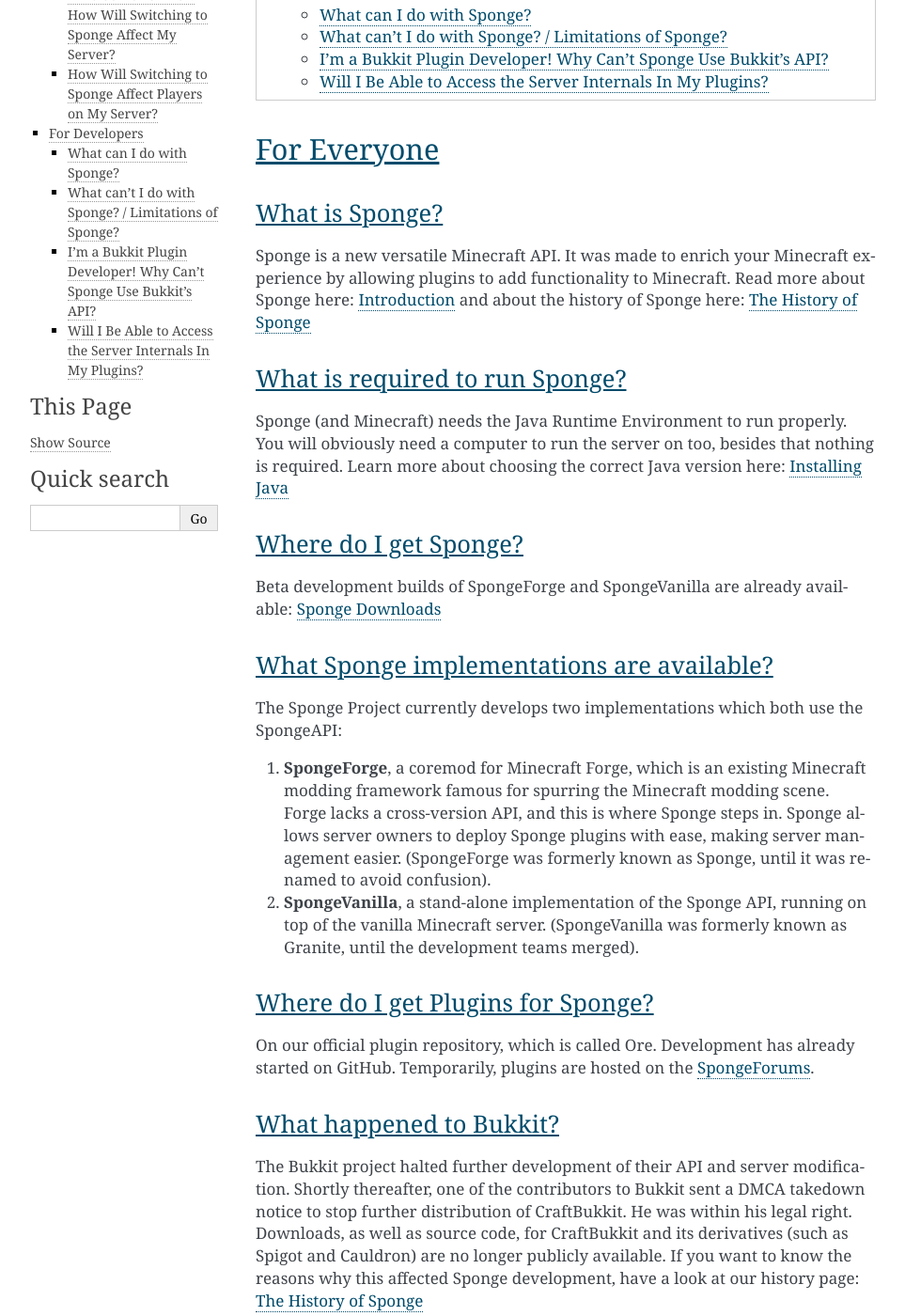
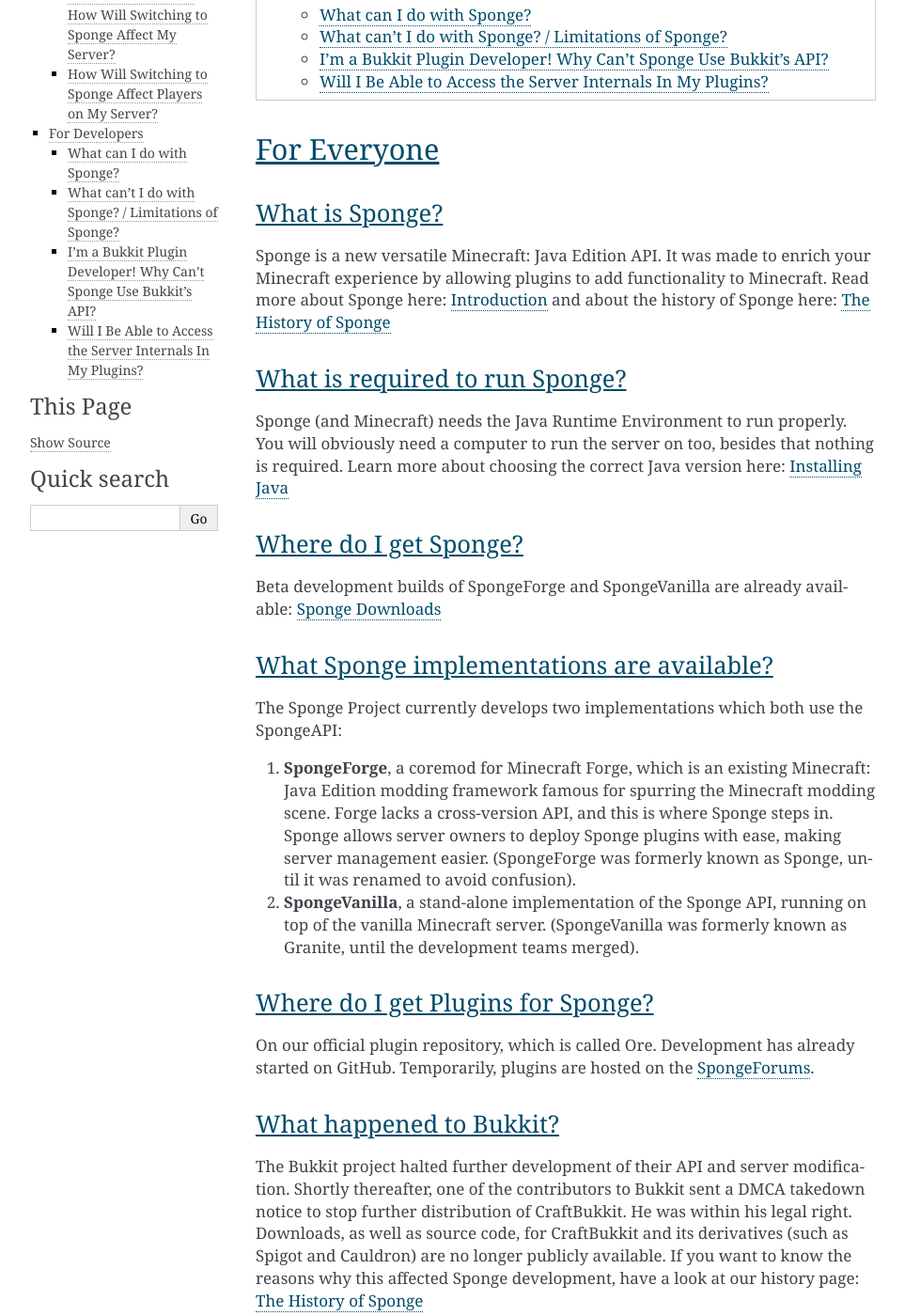
Before and after one commit to SpongePowered/SpongeDocs, a Sphinx documentation site: the page built from source/about/faq.rst, in a window 1280 px wide and 1400 px high, scrolled down 446 px. Shown: the whole window at 94% size, without its empty margins (148-1111 px from the left). Built offline with Sphinx 7.4.7, drawn with Linux system fonts in a browser that asks for light colours; pages that are not in the unit, such as notebooks, are missing from menus.

Commit message:
Update several references to Minecraft to specifically refer to the Java Edition. (#626)

```diff
--- a/source/about/faq.rst
+++ b/source/about/faq.rst
@@ -12,9 +12,9 @@
 What is Sponge?
 ---------------
 
-Sponge is a new versatile Minecraft API. It was made to enrich your Minecraft experience by allowing plugins to add
-functionality to Minecraft. Read more about Sponge here: :doc:`introduction` and about the history of Sponge here:
-:doc:`history`
+Sponge is a new versatile Minecraft: Java Edition API. It was made to enrich your Minecraft experience by allowing
+plugins to add functionality to Minecraft. Read more about Sponge here: :doc:`introduction` and about the history of
+Sponge here: :doc:`history`
 
 What is required to run Sponge?
 -------------------------------
@@ -34,10 +34,10 @@
 
 The Sponge Project currently develops two implementations which both use the SpongeAPI:
 
-(1) **SpongeForge**, a coremod for Minecraft Forge, which is an existing Minecraft modding framework famous for spurring
-    the Minecraft modding scene. Forge lacks a cross-version API, and this is where Sponge steps in. Sponge allows
-    server owners to deploy Sponge plugins with ease, making server management easier.
-    (SpongeForge was formerly known as Sponge, until it was renamed to avoid confusion).
+(1) **SpongeForge**, a coremod for Minecraft Forge, which is an existing Minecraft: Java Edition modding framework
+    famous for spurring the Minecraft modding scene. Forge lacks a cross-version API, and this is where Sponge steps
+    in. Sponge allows server owners to deploy Sponge plugins with ease, making server management easier. (SpongeForge
+    was formerly known as Sponge, until it was renamed to avoid confusion).
 
 (2) **SpongeVanilla**, a stand-alone implementation of the Sponge API, running on top of the vanilla Minecraft server.
     (SpongeVanilla was formerly known as Granite, until the development teams merged).
--- a/source/index.rst
+++ b/source/index.rst
@@ -7,8 +7,8 @@
 
 Welcome to SpongeDocs, the official documentation for the open-source `Sponge <https://www.spongepowered.org>`__ project.
 
-The SpongeAPI is your all new plugin API for Minecraft. You can run it on a plain vanilla server (as SpongeVanilla) or
-on your fully modded MinecraftForge server (as SpongeForge). Grab your copy
+The SpongeAPI is your all new plugin API for Minecraft: Java Edition. You can run it on a plain vanilla server (as
+SpongeVanilla) or on your fully modded MinecraftForge server (as SpongeForge). Grab your copy
 `here <https://www.spongepowered.org/downloads>`_.
 
 Not sure what you're looking for? Try our :doc:`about/index` section, which contains a short :doc:`about/introduction`,
--- a/source/server/getting-started/jre.rst
+++ b/source/server/getting-started/jre.rst
@@ -2,7 +2,8 @@
 Installing Java
 ===============
 
-Java is needed to run Sponge and Minecraft. You most likely already have Java, but you may need to update it.
+Java is needed to run Sponge and Minecraft: Java Edition. You most likely already have Java, but you may need to update
+it.
 
 Sponge requires Java 8 (specifically ``1.8.0_40`` or above) at this time. Older Java versions are deprecated and will
 not work with Sponge. The difference between major versions of Java (6, 7, 8) is significant, and older versions cannot
```
Also changed, not shown: source/about/introduction.rst (+5 -5 lines), source/server/getting-started/implementations/index.rst (+7 -7 lines).
